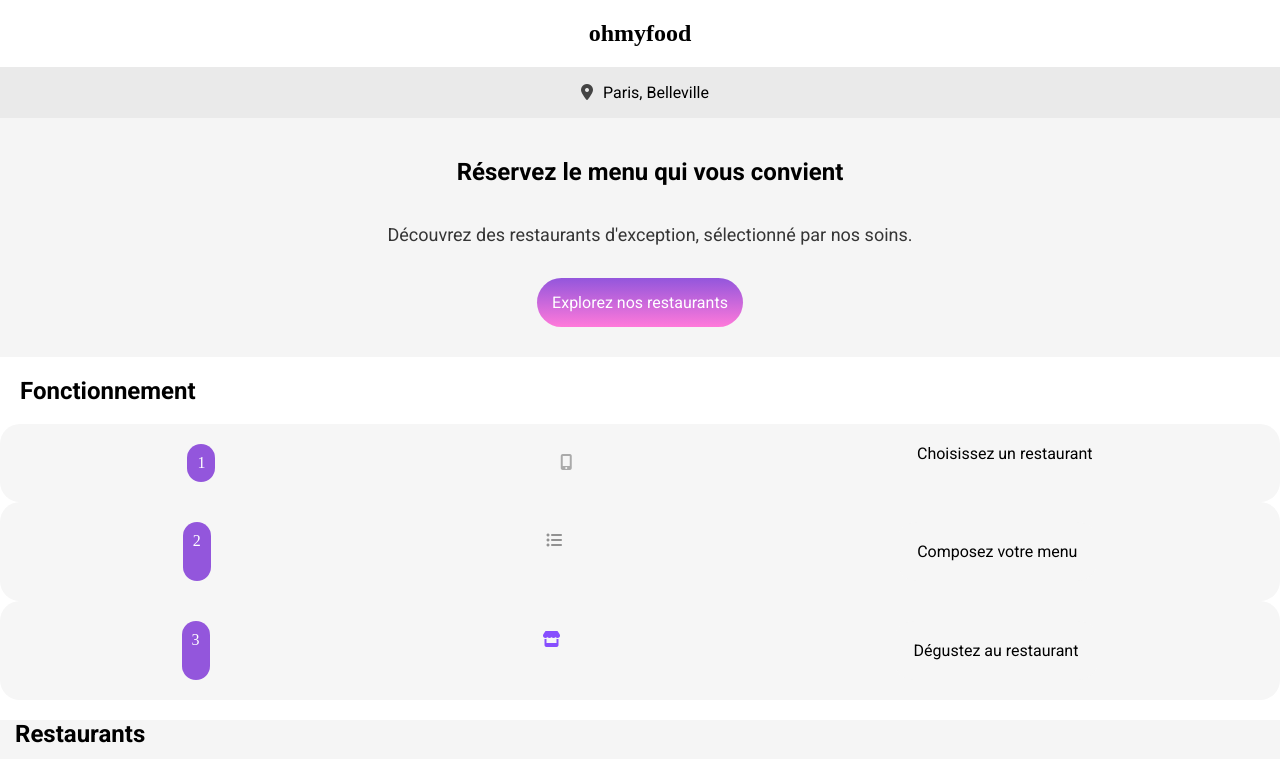
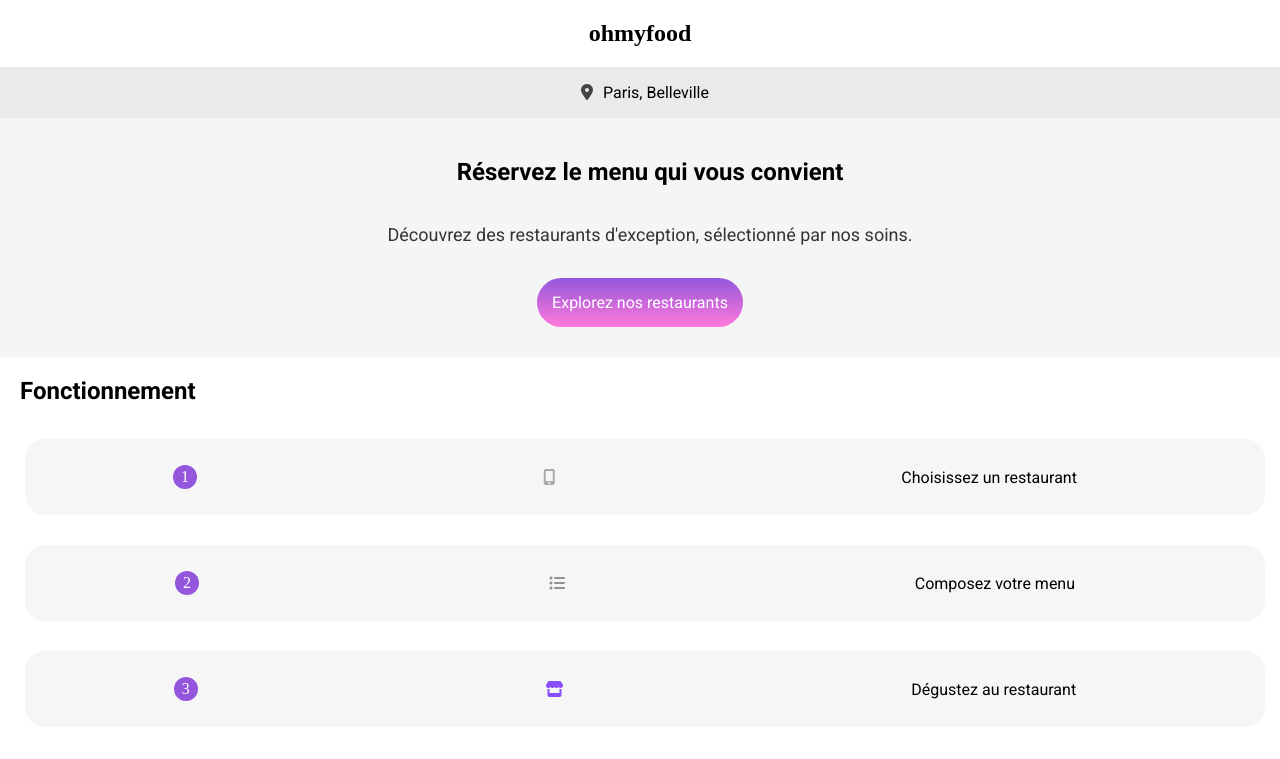
Before and after one commit to rSplayer7/Ohmyfood, a plain HTML site: page index.html in a window 1280 px wide. Shown: the top 759 px of the page. Drawn offline with Linux system fonts and the light colour scheme; a web font is replaced by a local one.

Commit message:
the section fonctionnemnt works good

```diff
--- a/index.html
+++ b/index.html
@@ -44,15 +44,15 @@
             <div class="fonction">
                 <div class="choisissez text-fonction">
                     <span class="number">1</span><i class="fa-solid fa-mobile-screen-button"
-                        style="color: #aaaaaa;"></i><span class="  text">Choisissez un restaurant</span>
+                        style="color: #aaaaaa;"></i><span class="text">Choisissez un restaurant</span>
                 </div>
                 <div class="composez text-fonction">
                     <span class="number">2</span><i class="fa-solid fa-list-ul" style="color: #929292;"></i><span
-                        class=" text-fonction text">Composez votre menu </span>
+                        class="text">Composez votre menu </span>
                 </div>
                 <div class="degustez text-fonction">
                     <span class=" number">3</span><i class="fa-solid fa-store" style="color: #874efe;"></i><span
-                        class=" text-fonction text">Dégustez au restaurant</span>
+                        class="text">Dégustez au restaurant</span>
 
                 </div>
             </div>
--- a/styles.scss
+++ b/styles.scss
@@ -83,9 +83,14 @@ a {
 .number {
     color: white;
     background-color: #9356DC;
-    padding: 10px;
-    border-radius: 25px;
+    border-radius: 50%;
+    margin-left: -30px;
     display: flex;
+    align-items: center;
+    justify-content: center;
+    width: 24px;
+    height: 24px;
+
 }
 
 .fonctionnement {
@@ -120,6 +125,11 @@ a {
     background-color: #f6f6f6;
     border-radius: 20px;
     padding: 20px;
+    padding-left: 10px;
+    margin: 15px;
+    display: flex;
+    align-items: center;
+    margin-left: 25px;
 }
 
 .backgris {
```
Also changed, not shown: styles.css, 1 other file.
